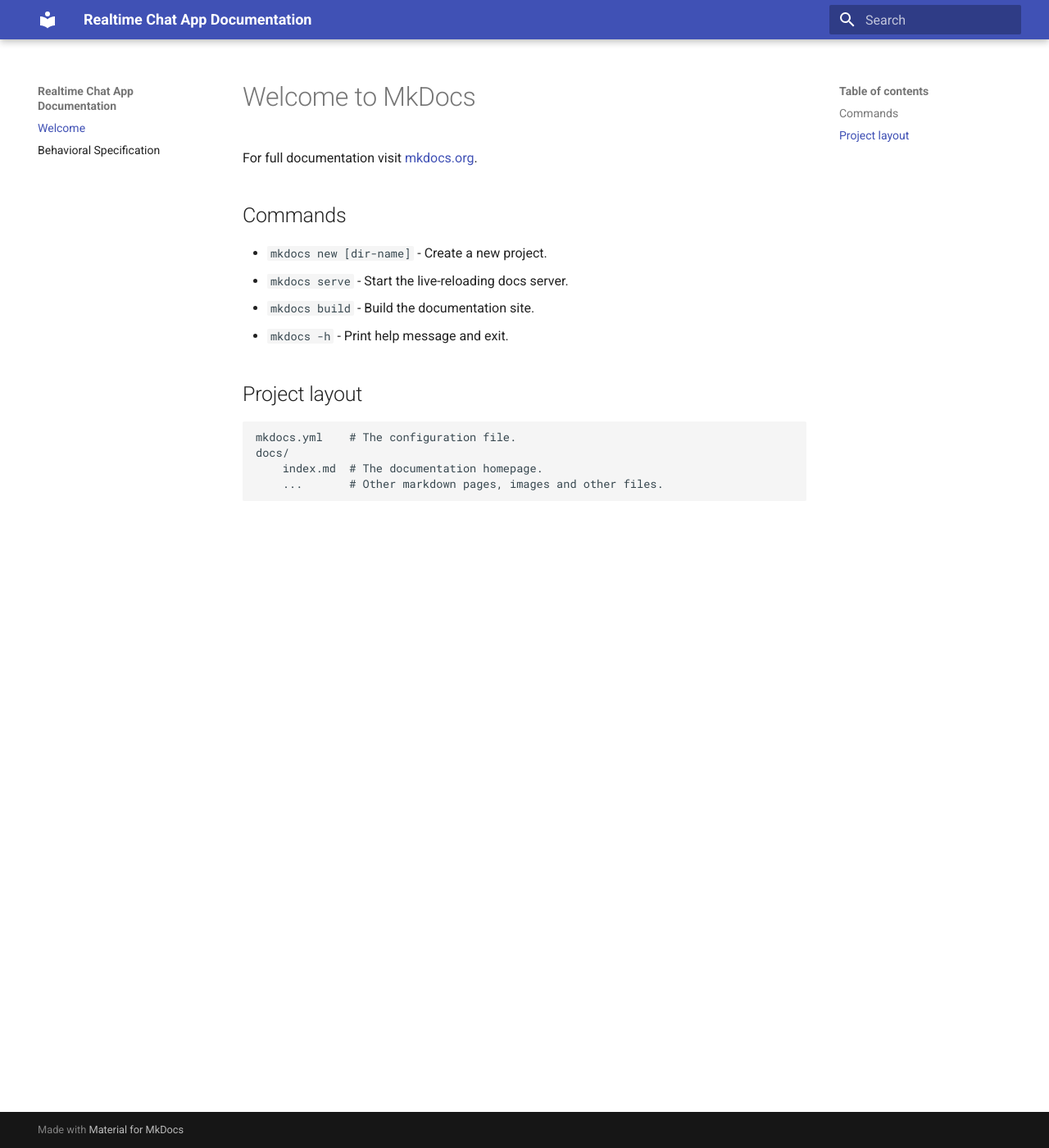
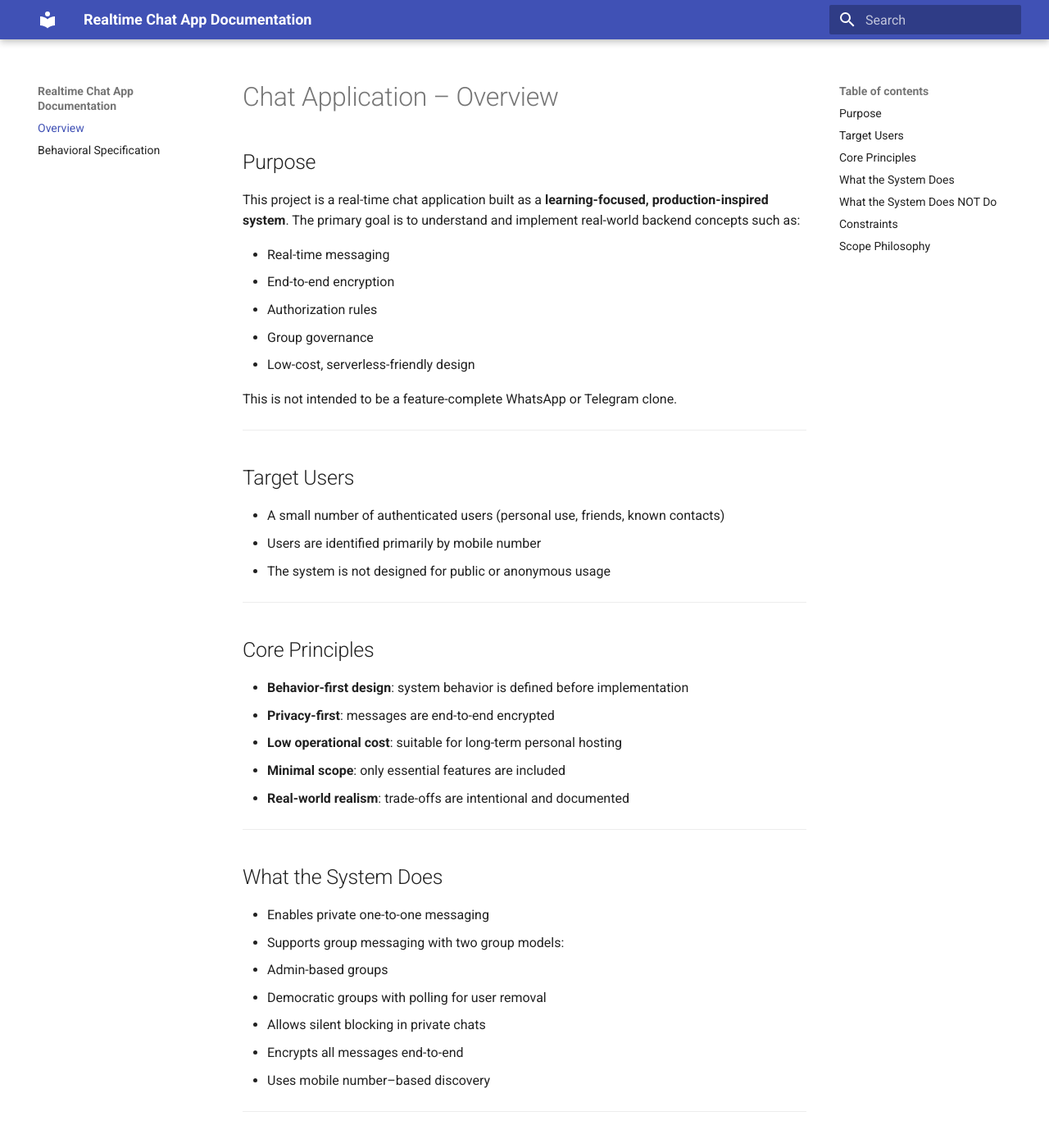
Before and after one commit to MahipalSinghJhala707/realtime-chat-application-doc, an MkDocs documentation site: the page built from docs/index.md, in a window 1280 px wide and 1400 px high. Shown: the whole window at 82% size. Built offline with MkDocs 1.6.1 and Material for MkDocs 9.7.7, drawn with Linux system fonts in a browser that asks for light colours; some of the changed text lies outside the part shown.

Commit message:
chore: add overview

```diff
--- a/docs/index.md
+++ b/docs/index.md
@@ -1,17 +1,64 @@
-# Welcome to MkDocs
+# Chat Application – Overview
 
-For full documentation visit [mkdocs.org](https://www.mkdocs.org).
+## Purpose
+This project is a real-time chat application built as a **learning-focused, production-inspired system**.
+The primary goal is to understand and implement real-world backend concepts such as:
 
-## Commands
+- Real-time messaging
+- End-to-end encryption
+- Authorization rules
+- Group governance
+- Low-cost, serverless-friendly design
 
-* `mkdocs new [dir-name]` - Create a new project.
-* `mkdocs serve` - Start the live-reloading docs server.
-* `mkdocs build` - Build the documentation site.
-* `mkdocs -h` - Print help message and exit.
+This is not intended to be a feature-complete WhatsApp or Telegram clone.
 
-## Project layout
+---
 
-    mkdocs.yml    # The configuration file.
-    docs/
-        index.md  # The documentation homepage.
-        ...       # Other markdown pages, images and other files.
+## Target Users
+- A small number of authenticated users (personal use, friends, known contacts)
+- Users are identified primarily by mobile number
+- The system is not designed for public or anonymous usage
+
+---
+
+## Core Principles
+- **Behavior-first design**: system behavior is defined before implementation
+- **Privacy-first**: messages are end-to-end encrypted
+- **Low operational cost**: suitable for long-term personal hosting
+- **Minimal scope**: only essential features are included
+- **Real-world realism**: trade-offs are intentional and documented
+
+---
+
+## What the System Does
+- Enables private one-to-one messaging
+- Supports group messaging with two group models:
+  - Admin-based groups
+  - Democratic groups with polling for user removal
+- Allows silent blocking in private chats
+- Encrypts all messages end-to-end
+- Uses mobile number–based discovery
+
+---
+
+## What the System Does NOT Do
+- Voice or video calling
+- Public user discovery
+- Message requests or spam prevention
+- Content moderation
+- Server-side message inspection
+- Backup or cross-device message recovery
+
+---
+
+## Constraints
+- Serverless-first mindset
+- Minimal ongoing cost
+- Small, controlled user base
+- No dependence on server-side message content
+
+---
+
+## Scope Philosophy
+This project intentionally prioritizes **clarity and correctness of behavior** over feature breadth.
+Some real-world complexities are deferred or excluded to keep the system understandable and maintainable.
--- a/mkdocs.yml
+++ b/mkdocs.yml
@@ -1,7 +1,7 @@
 site_name: Realtime Chat App Documentation
 
 nav:
-  - Welcome: index.md
+  - Overview: index.md
   - Behavioral Specification: behavior.md
 
 theme:
```
